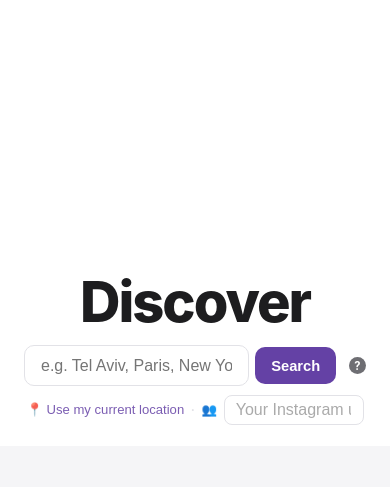
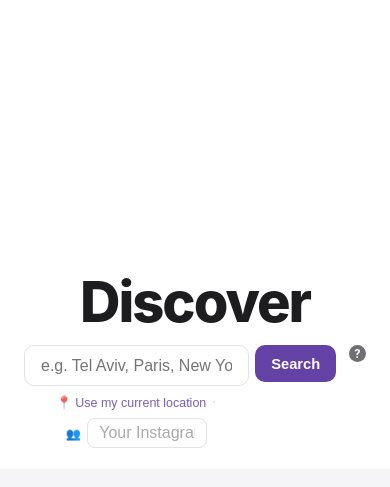
Before and after one commit to yonatanginat12/instamap, a FastAPI app: page / in a window 390 px wide. Shown: the top 487 px of the page. Run offline with FastAPI, Linux system fonts and the light colour scheme.

Commit message:
Center locate+username below the search textbox, widen textbox
Wrap textbox + sub-row in #search-input-wrap (flex column, centered).
Search button stays to the right of the wrap. Sub-row width matches
the textbox, so locate/username appear centered directly below it.
Max-width increased to 680px for a longer input field.

Co-Authored-By: Claude Sonnet 4.6 <noreply@anthropic.com>

```diff
--- a/templates/index.html
+++ b/templates/index.html
@@ -61,20 +61,25 @@
     }
     body.searched #header-subtitle { max-height: 0; opacity: 0; margin: 0; }
 
+    /* Search form: input column (grows) + button to its right */
     #searchForm {
-      display: flex; align-items: center; gap: .5rem;
+      display: flex; align-items: flex-start; gap: .5rem;
       justify-content: center; margin-top: 1.25rem;
-      width: 100%; max-width: 560px;
+      width: 100%; max-width: 680px;
+    }
+    #search-input-wrap {
+      flex: 1 1 0; min-width: 0;
+      display: flex; flex-direction: column; align-items: center;
     }
     #location {
-      flex: 1 1 0; min-width: 0;
+      width: 100%;
       padding: .65rem 1rem; border: 1.5px solid var(--border);
       border-radius: 10px; font-size: 1rem; outline: none;
       transition: border-color .2s;
     }
     #location:focus { border-color: var(--accent); }
     #searchBtn {
-      flex-shrink: 0;
+      flex-shrink: 0; align-self: flex-start;
       padding: .65rem 1.6rem; background: var(--accent); color: #fff;
       border: none; border-radius: 10px; font-size: 1rem; font-weight: 600;
       cursor: pointer; transition: opacity .15s;
@@ -84,8 +89,8 @@
     #locateBtn {
       background: none; border: none; color: var(--accent);
       font-size: .85rem; font-weight: 500; cursor: pointer;
-      display: flex; align-items: center; gap: .3rem;
-      margin-top: .5rem; opacity: .85; transition: opacity .15s;
+      display: inline-flex; align-items: center; gap: .3rem;
+      opacity: .85; transition: opacity .15s;
     }
     #locateBtn:hover { opacity: 1; text-decoration: underline; }
     #locateBtn:disabled { opacity: .4; cursor: not-allowed; text-decoration: none; }
@@ -310,10 +315,11 @@
     .empty { text-align: center; padding: 1.5rem .5rem; color: var(--muted); font-size: .85rem; }
     [hidden] { display: none !important; }
 
-    /* ── Search sub-row (locate + username, below the search bar) ── */
+    /* ── Search sub-row (locate + username, centered below the textbox) ── */
     .search-sub-row {
       display: flex; align-items: center; gap: .6rem;
-      justify-content: center; margin-top: .55rem; flex-wrap: wrap;
+      justify-content: center; margin-top: .5rem; flex-wrap: wrap;
+      width: 100%;
     }
     .search-sub-sep { color: var(--border); font-size: 1rem; }
     .personalize-row {
@@ -374,11 +380,11 @@
       /* 16px prevents iOS auto-zoom on focus */
       #location { font-size: 16px; }
       #searchBtn { padding: .65rem 1rem; font-size: .92rem; white-space: nowrap; }
-      .search-sub-row { gap: .4rem; }
-      #locateBtn { font-size: .82rem; margin-top: 0; }
+      .search-sub-row { gap: .35rem; margin-top: .4rem; }
+      #locateBtn { font-size: .78rem; }
       /* 16px prevents iOS auto-zoom on the personalize input too */
-      #ig-username { font-size: 16px; width: 140px; }
-      .personalize-row label { font-size: .78rem; }
+      #ig-username { font-size: 16px; width: 120px; }
+      .personalize-row label { font-size: .75rem; }
 
       /* Tooltip: anchor to left edge on mobile so it doesn't overflow */
       .ig-tip-box { left: 0; right: auto; transform: none; }
@@ -432,7 +438,17 @@
   <h1>Discover</h1>
   <p id="header-subtitle">Explore Instagram posts &amp; places for any location</p>
   <form id="searchForm">
-    <input id="location" type="text" placeholder="e.g. Tel Aviv, Paris, New York…" autocomplete="off" required />
+    <div id="search-input-wrap">
+      <input id="location" type="text" placeholder="e.g. Tel Aviv, Paris, New York…" autocomplete="off" required />
+      <div class="search-sub-row">
+        <button id="locateBtn" type="button">📍 Use my current location</button>
+        <span class="search-sub-sep">·</span>
+        <div class="personalize-row">
+          <label for="ig-username">👥</label>
+          <input id="ig-username" type="text" placeholder="Your Instagram username (optional)" autocomplete="username" />
+        </div>
+      </div>
+    </div>
     <button id="searchBtn" type="submit">Search</button>
     <span class="ig-tip" tabindex="0">
       <span class="ig-tip-icon">?</span>
@@ -445,14 +461,6 @@
       </div>
     </span>
   </form>
-  <div class="search-sub-row">
-    <button id="locateBtn" type="button">📍 Use my current location</button>
-    <span class="search-sub-sep">·</span>
-    <div class="personalize-row">
-      <label for="ig-username">👥</label>
-      <input id="ig-username" type="text" placeholder="Your Instagram username (optional)" autocomplete="username" />
-    </div>
-  </div>
   <div class="view-toggle" id="viewToggle" hidden>
     <button class="vbtn active" id="btnGrid" onclick="setView('grid')">⊞ Grid</button>
     <button class="vbtn"        id="btnMap"  onclick="setView('map')">🗺 Map</button>
```
